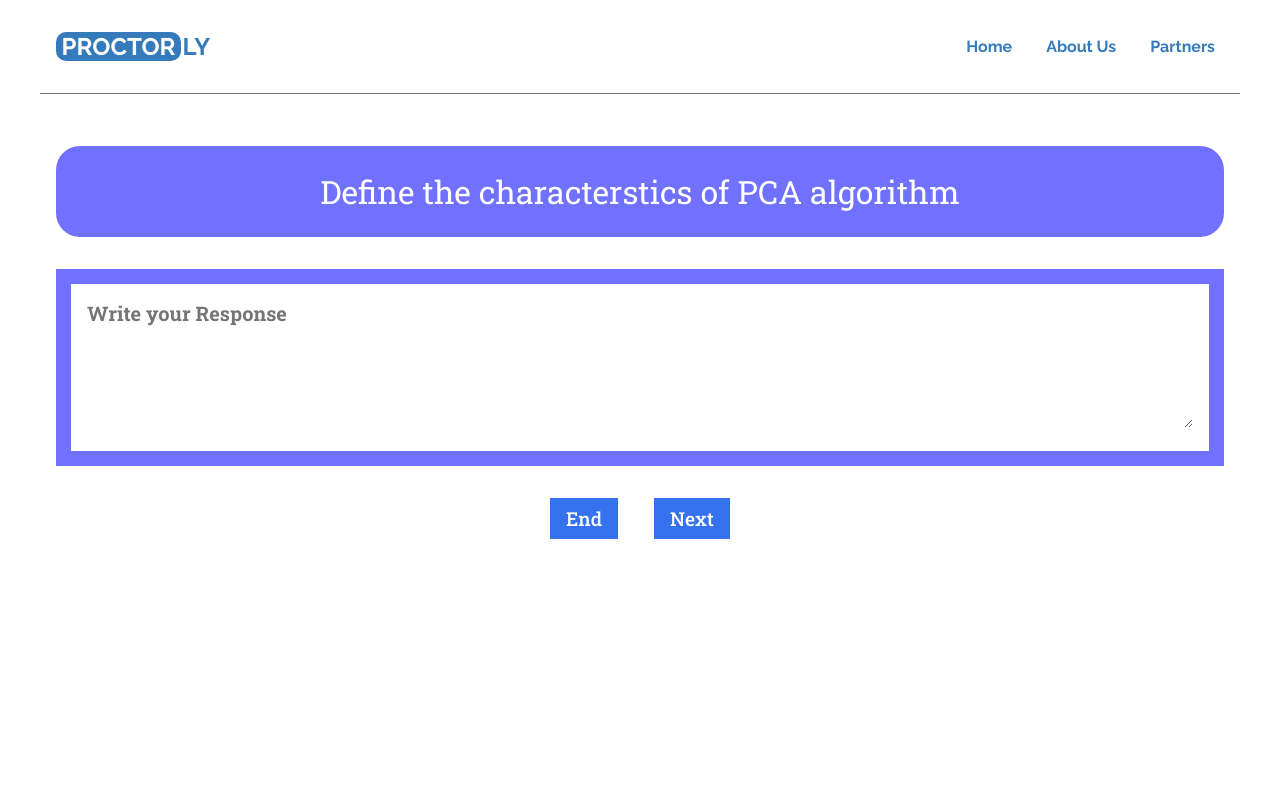
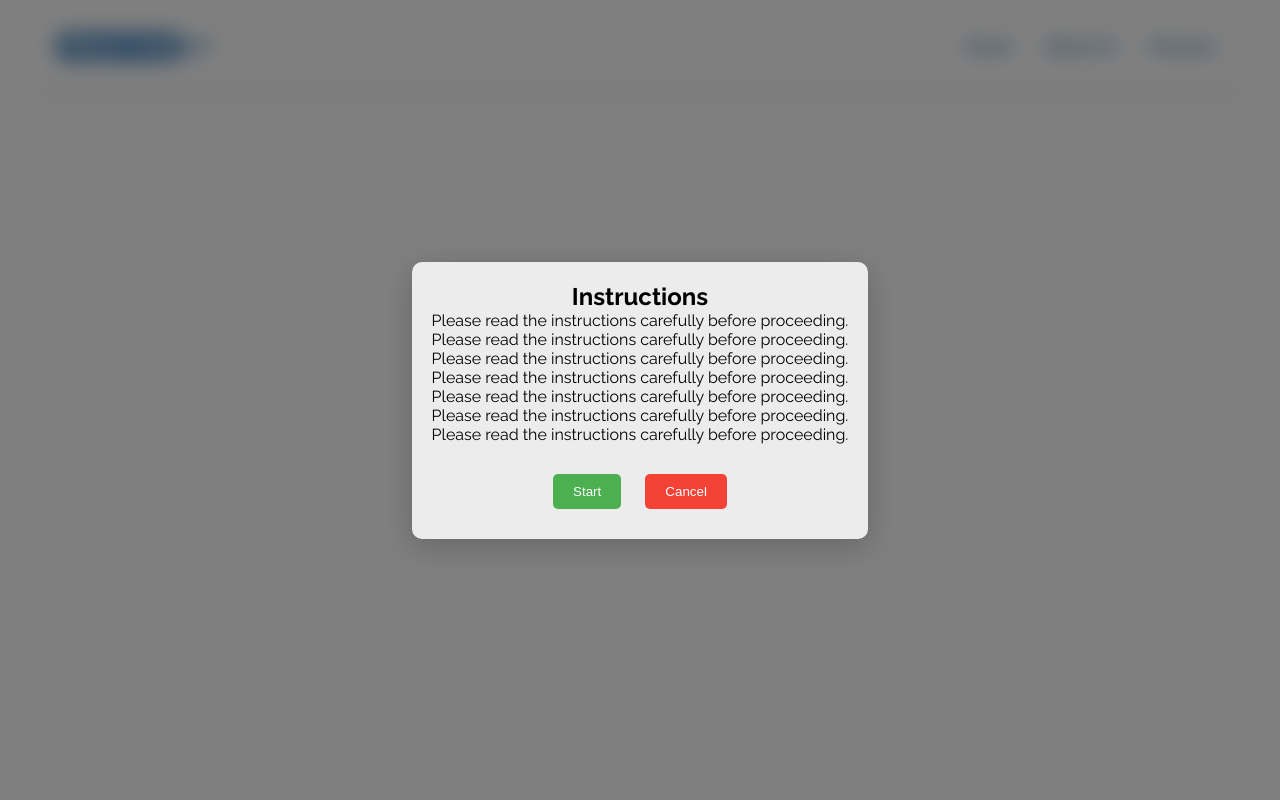
Before and after one commit to kumarkse/Proctorly, a Flask app: page /proctor in a window 1280 px wide. Run offline with Flask 3, Linux system fonts and the light colour scheme.

Commit message:
popup added and start initialised

```diff
--- a/static/css/proctor.css
+++ b/static/css/proctor.css
@@ -46,8 +46,8 @@
     margin-top: 20px;
 }
 .upper{
-    background-color: rgb(113, 113, 255);
-    color: white;
+    /* background-color: rgb(113, 113, 255); */
+    /* color: white; */
     border-radius: 1.5rem;
     width :100%;
     font-size: xx-large;
@@ -62,7 +62,7 @@
 }
 
 .lower{
-    border: 15px solid rgb(113, 113, 255) ;
+    border: 2px solid var(--blue3) ;
     width :100%;
     font-size: xx-large;
     font-weight:bold;
@@ -80,10 +80,10 @@
     font-weight: bold;
     font-family: "Roboto Slab", serif;
     font-optical-sizing: auto;
-    font-weight: 700;
+    font-weight: 500;
     font-style: normal;
 
-    color: #242935;
+    color: gray;
 }
 .btn button{
     background-color: var(--blue3);
@@ -129,3 +129,62 @@
     font-weight: 500;
     font-style: normal;
 }
+
+/*-----------------------------------*/
+
+
+
+#popup {
+    position: fixed;
+    top: 0;
+    left: 0;
+    width: 100%;
+    height: 100%;
+    background: rgba(0, 0, 0, 0.5); /* Semi-transparent background */
+    backdrop-filter: blur(10px); /* Blur effect for glassmorphism */
+    display: flex;
+    justify-content: center;
+    align-items: center;
+    z-index: 1000;
+}
+
+#popup-content {
+    background-color: rgba(255, 255, 255, 0.85); /* Semi-transparent white background */
+
+    max-width: 600px; /* Maximum width for the popup */
+    padding: 20px;
+    border-radius: 10px;
+    text-align: center;
+    box-shadow: 0 8px 32px rgba(0, 0, 0, 0.2); /* Box shadow for depth */
+}
+
+#popup-content h2 {
+    margin-top: 0;
+}
+
+#popup-content p {
+    margin-bottom: 20px;
+}
+
+#popup-content button {
+    margin: 10px;
+    padding: 10px 20px;
+    border: none;
+    border-radius: 5px;
+    cursor: pointer;
+}
+
+#popup-content #start-button {
+    background-color: #4CAF50;
+    color: white;
+}
+
+#popup-content #cancel-button {
+    background-color: #f44336;
+    color: white;
+}
+
+#main-content {
+    display: none;
+    padding: 20px;
+}
--- a/static/js/proctor.js
+++ b/static/js/proctor.js
@@ -2,20 +2,21 @@ document.addEventListener('DOMContentLoaded', function() {
     const video = document.getElementById('video');
     const questionInput = document.getElementById('question');
     const answerInput = document.getElementById('answer');
-    const start_stop = document.getElementById('start_stop');
+    const start = document.getElementById('start-button');
+
 
     let stream = null;
     let intervalId = null;
+    // Start button click event handler
+    start.addEventListener('click', function() {
 
-    // Start button click event handler
-    start_stop.addEventListener('click', function() {
         if (intervalId) {
             clearInterval(intervalId);
             intervalId = null;
-            start_stop.textContent = 'Start';
+            start.textContent = 'Start';
         } else {
             startCapture();
-            start_stop.textContent = 'Stop';
+            start.textContent = 'Stop';
         }
     });
 
@@ -76,3 +77,22 @@ document.addEventListener('DOMContentLoaded', function() {
         });
     }
 });
+/*-------------------------------------------------------------------- */
+
+
+// @todo Add an SVG grain texture to smooth out the gradient steps.
+document.addEventListener('DOMContentLoaded', function() {
+    const popup = document.getElementById('popup');
+    const mainContent = document.getElementById('main-content');
+    const startButton = document.getElementById('start-button');
+    const cancelButton = document.getElementById('cancel-button');
+
+    startButton.addEventListener('click', function() {
+        popup.style.display = 'none';
+        mainContent.style.display = 'block';
+    });
+
+    cancelButton.addEventListener('click', function() {
+        window.location.href = '/';
+    });
+});
--- a/templates/proctor.html
+++ b/templates/proctor.html
@@ -28,7 +28,24 @@
     </ul>
   </nav>
 
-  <div class="container">
+  <div id="popup">
+    <div id="popup-content">
+        <h2>Instructions</h2>
+        <p>Please read the instructions carefully before proceeding.<br>
+          Please read the instructions carefully before proceeding.<br>
+          Please read the instructions carefully before proceeding.<br>
+          Please read the instructions carefully before proceeding.<br>
+          Please read the instructions carefully before proceeding.<br>
+          Please read the instructions carefully before proceeding.<br>
+          Please read the instructions carefully before proceeding.</p>
+        <button id="start-button">Start</button>
+        <button id="cancel-button">Cancel</button>
+    </div>
+  </div>
+
+
+
+  <div class="container" id="main-content">
 
     <div class="topright">
       <video id="video" autoplay></video>
@@ -37,14 +54,14 @@
     <div class="center">
       <div class="upper">
         <p id="question">
-          Define the characterstics of PCA algorithm
+          Please read the instructions carefully before proceeding.
         </p>
       </div>
       <div class="lower">
         <textarea class="ans" id="answer" placeholder="Write your Response" spellcheck="false" ></textarea>
       </div>
       <div class="btn">
-        <button id="start_stop">End</button>
+        <button id="start">End</button>
         <button id="nextButton">Next</button>
       </div>
     </div>
```
